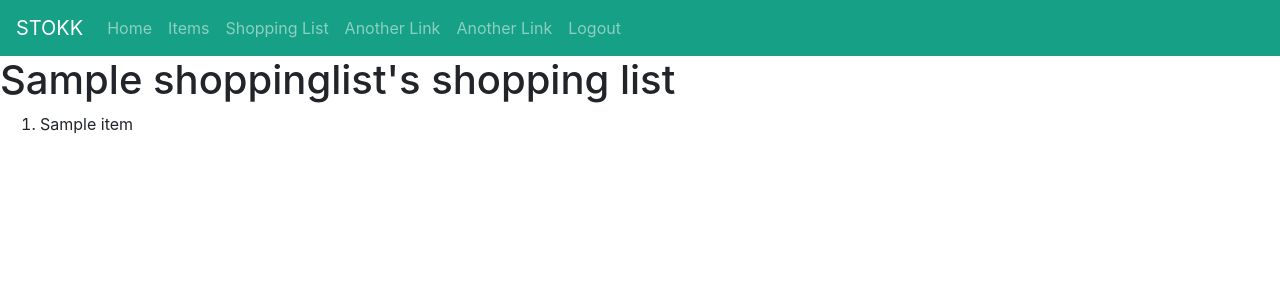
After one commit to michaelprince3/backend-capstone, a Django app: page /shoppinglist/ in a window 1280 px wide. The commit adds this page. Shown: the top 300 px of the page. Run offline with Django 3.2, Linux system fonts and the light colour scheme; a user stored in the database is signed in; tables that the repository leaves empty hold one stand-in row (values such as "Sample post"); some libraries are stand-ins or nearby versions.

Commit message:
shopping list started

```diff
--- a/stokkapp/models/userlistitem.py
+++ b/stokkapp/models/userlistitem.py
@@ -6,7 +6,7 @@ from .shoppinglist import ShoppingList
 
 class UserListItem (models.Model):
 
-    item_id = models.ForeignKey(Item, on_delete=models.CASCADE)
+    item = models.ForeignKey(Item, on_delete=models.CASCADE)
     shopping_list = models.ForeignKey(ShoppingList, on_delete=models.CASCADE)
 
     class Meta:
--- a/stokkapp/templates/base.html
+++ b/stokkapp/templates/base.html
@@ -32,6 +32,7 @@
 
         <div class="collapse navbar-collapse" id="navbarSupportedContent">
             <ul class="navbar-nav mr-auto">
+            {% if user.is_authenticated %}
                 <li class="nav-item">
                     <a class="nav-link" href="{% url 'stokkapp:home' %}"> Home</a>
                 </li>
@@ -39,7 +40,7 @@
                     <a class="nav-link" href="{% url 'stokkapp:user_item_list' %}">Items</a>
                 </li>
                 <li class="nav-item">
-                    <a class="nav-link" href="{% url 'stokkapp:home' %}">Shopping List</a>
+                    <a class="nav-link" href="{% url 'stokkapp:shoppinglist' %}">Shopping List</a>
                 </li>
                 <li class="nav-item">
                     <a class="nav-link" href="{% url 'stokkapp:home' %}">Another Link</a>
@@ -47,17 +48,19 @@
                 <li class="nav-item">
                     <a class="nav-link" href="{% url 'stokkapp:home' %}">Another Link</a>
                 </li>
-
+                <li class="nav-item">
+                    <a class="nav-link" href="{% url 'stokkapp:logout' %}"> Logout</a>
+                </li>
 
             </ul>
             <ul class="navbar-nav mr-auto">
-            {% if user.is_authenticated %}
-                <li class="nav-item">
-                    <a class="nav-link" href="{% url 'stokkapp:logout' %}"> Logout</a>
-                </li>
+
                 {% else %}
                 <li class="nav-item">
                     <a class="nav-link" href="{% url 'stokkapp:login' %}">Login</a>
+                </li>
+                <li class="nav-item">
+                    <a class="nav-link" href="{% url 'stokkapp:register' %}">Register</a>
                 </li>
                 {% endif %}
             </ul>
--- a/stokkapp/templates/items/item_detail.html
+++ b/stokkapp/templates/items/item_detail.html
@@ -23,4 +23,8 @@
         {% csrf_token %}
         <button>Edit</button>
     </form>
+    <form action="{% url 'stokkapp:shopping_list_item' user_item.id %}" method="GET">
+        {% csrf_token %}
+        <button>Add to list</button>
+    </form>
 {% endblock %}
--- /dev/null
+++ b/stokkapp/templates/shoppinglist/shopping_list.html
@@ -0,0 +1,29 @@
+{% extends 'base.html' %}
+{% load static %}
+
+{% block css %}
+    <link rel="stylesheet" href="{% static 'shopping_list.css' %}" />
+{% endblock %}
+
+{% block content %}
+    <h1>{{user_shopping_list.name}}'s shopping list</h1>
+
+
+
+
+    <ol class="shopping_list">
+    {% comment %} <a href="{% url 'stokkapp:user_item_form' %}">
+    <button id="new_item">New Item</button>
+    </a> {% endcomment %}
+    {% for list_item in user_list_items %}
+        <li class="item">
+            <div class="item__description">
+                {{list_item.item.name}}
+            </div>
+            {% comment %} <a class="item__name" href="{% url 'stokkapp:detail' user_item.id %}">
+            <button id="detail--{{ user_item.id }}">Details</button>
+            </a> {% endcomment %}
+        </li>
+    {% endfor %}
+    </ol>
+{% endblock %}
--- a/stokkapp/urls.py
+++ b/stokkapp/urls.py
@@ -16,6 +16,8 @@ urlpatterns = [
     path('item/<int:user_item_id>/edit',
          user_item_edit_form, name='user_item_edit_form'),
     path('items', user_item_list, name='user_item_list'),
-    path('detail/<int:user_item_id>', user_item_details, name='detail')
+    path('detail/<int:user_item_id>', user_item_details, name='detail'),
+    path('shoppinglist/', shopping_list, name='shoppinglist'),
+    path('listitem/<int:user_item_id>', shopping_list_item, name='shopping_list_item')
 
 ]
--- a/stokkapp/views/Auth/register.py
+++ b/stokkapp/views/Auth/register.py
@@ -18,9 +18,9 @@ def register (request):
     else:
         f = UserCreationForm()
 
-    template = 'registration/register.html'
+        template = 'registration/register.html'
 
-    return redirect(reverse('stokkapp:home'))
+        return redirect(reverse('stokkapp:home'))
 
 # def register(request):
 #     if request.method == 'POST':
--- a/stokkapp/views/__init__.py
+++ b/stokkapp/views/__init__.py
@@ -4,3 +4,4 @@ from .Auth.logout import logout_user
 from .items.item_form import user_item_form, new_user_item_form, user_item_edit_form
 from .items.item_list import user_item_list
 from .items.item_detail import user_item_details
+from .shoppinglist.shopping_list import shopping_list, shopping_list_item
--- a/stokkapp/views/items/item_list.py
+++ b/stokkapp/views/items/item_list.py
@@ -8,7 +8,7 @@ import time
 
 def user_item_list(request):
     if request.method == 'GET':
-        all_items = UserItem.objects.all()
+        all_items = UserItem.objects.filter(user_id=request.user.id)
 
         for user_item in all_items:
             user_item.Item = Item.objects.filter(id=user_item.item_id)
--- a/stokkapp/views/shoppinglist/shopping_list.py
+++ b/stokkapp/views/shoppinglist/shopping_list.py
@@ -2,16 +2,53 @@ from django.shortcuts import render, redirect, reverse
 from django.contrib.auth.decorators import login_required
 from stokkapp.models import ShoppingList, UserListItem, UserItem
 
-def get_shopping_list(user_id):
-    return ShoppingList.objects.get(fk=user_id)
 
 def get_user_list_items(shopping_list_id):
-    return UserListItem.objects.get(shopping_list_id)
+    return UserListItem.objects.filter(shopping_list_id = shopping_list_id)
 
-def get_user_items(item_id):
-    return UserItem.objects.get(item_id)
+def shopping_list_item(request, user_item):
+    if request.method == 'GET':
+        new_user_id = request.user.id
+        user_shopping_list = ShoppingList.objects.get(user_id = new_user_id)
+
+        new_list_item = UserListItem.objects.create(
+            shopping_list_id=user_shopping_list.id,
+            item_id=user_item
+        )
+
+        return redirect(reverse('stokkapp:detail', args=[user_item]))
+
+@login_required
+def shopping_list(request):
+    if request.method == 'GET':
+        new_user_id = request.user.id
+        print(new_user_id)
+
+        try:
+            user_shopping_list = ShoppingList.objects.get(user_id = new_user_id)
+            print(user_shopping_list.id)
+        except:
+            user_shopping_list = ShoppingList.objects.create(
+                name=request.user.username,
+                user_id=new_user_id
+            )
 
 
-@login_required
-def shopping_list(request, user_id):
-    user_shopping_list = get_shopping_list(user_id)
+        try:
+            user_list_items = get_user_list_items(user_shopping_list.id)
+
+            for user_list_item in user_list_items:
+                user_list_item.item = UserItem.objects.filter(
+                    id=user_list_item.item_id)
+        except:
+            pass
+            # return('There are no items in your list')
+
+
+            template = 'shoppinglist/shopping_list.html'
+            context = {
+                'user_shopping_list': user_shopping_list,
+                'user_list_items': user_list_items
+            }
+
+            return render(request, template, context)
--- /dev/null
+++ b/stokkapp/views/shoppinglist/shopping_list_item.py
@@ -0,0 +1,3 @@
+from django.shortcuts import render, redirect, reverse
+from django.contrib.auth.decorators import login_required
+from stokkapp.models import ShoppingList, UserListItem, UserItem
```
Also changed, not shown: stokkapp/templates/items/item_list.html (+0 -11 lines), stokkapp/migrations/0004_auto_20200618_1818.py (added), stokkapp/static/styles/shopping_list.css (added).
